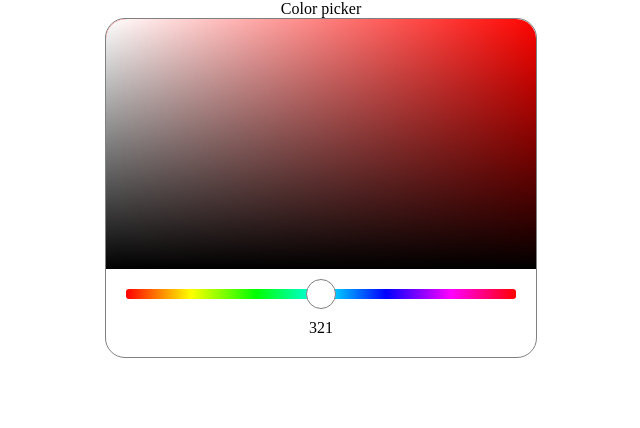
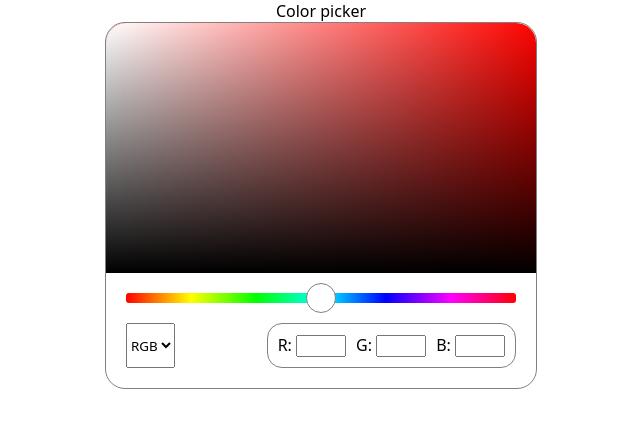
Before and after one commit to renans2/pickolor, a React (Vite) app: page / in a window 1280 px wide. Shown: the top 428 px of the page, without its empty margins (319-959 px from the left). Built offline with nearby package versions, Linux system fonts and the light colour scheme.

Commit message:
color mode and values selectors

```diff
--- /dev/null
+++ b/src/components/colorPicker/ColorModeAndValuesSelector.tsx
@@ -0,0 +1,41 @@
+import { useState } from "react";
+import styled from "styled-components";
+import type { ColorMode } from "../../types/ColorMode";
+import { HsvSelector, RgbSelector } from "./ValuesSelectors";
+
+export default function ColorModeAndValuesSelector() {
+  const [colorMode, setColorMode] = useState<ColorMode>("RGB");
+
+  return (
+    <S_Container>
+      <select
+        id="colorMode"
+        value={colorMode}
+        onChange={(e) => setColorMode(e.target.value as ColorMode)}
+      >
+        <option value="RGB">RGB</option>
+        <option value="HSV">HSV</option>
+      </select>
+
+      <S_ValuesSelectorContainer>
+        {colorMode === "RGB" && <RgbSelector />}
+        {colorMode === "HSV" && <HsvSelector />}
+      </S_ValuesSelectorContainer>
+    </S_Container>
+  );
+}
+
+const S_Container = styled.div`
+  width: 100%;
+  display: flex;
+  justify-content: space-between;
+`;
+
+const S_ValuesSelectorContainer = styled.div`
+  display: flex;
+  gap: 10px;
+  padding: 10px;
+  border-radius: 15px;
+
+  border: 1px solid gray;
+`;
--- a/src/components/colorPicker/ColorPickerOptions.tsx
+++ b/src/components/colorPicker/ColorPickerOptions.tsx
@@ -1,11 +1,12 @@
 import styled from "styled-components";
 import HueSlider from "./HueSlider";
+import ColorModeAndValuesSelector from "./ColorModeAndValuesSelector";
 
 export default function ColorPickerOptions() {
   return (
     <S_ColorPickerOptionsContainer>
       <HueSlider />
-      <span>321</span>
+      <ColorModeAndValuesSelector />
     </S_ColorPickerOptionsContainer>
   );
 }
--- /dev/null
+++ b/src/components/colorPicker/ValuesSelectors.tsx
@@ -0,0 +1,47 @@
+import styled from "styled-components";
+
+export function RgbSelector() {
+  return (
+    <>
+      <label htmlFor="r">
+        <span>R: </span>
+        <S_Input id="r" type="number" />
+      </label>
+
+      <label htmlFor="g">
+        <span>G: </span>
+        <S_Input id="g" type="number" />
+      </label>
+
+      <label htmlFor="b">
+        <span>B: </span>
+        <S_Input id="b" type="number" />
+      </label>
+    </>
+  );
+}
+
+export function HsvSelector() {
+  return (
+    <>
+      <label htmlFor="h">
+        <span>H: </span>
+        <S_Input id="h" type="number" />
+      </label>
+
+      <label htmlFor="s">
+        <span>S: </span>
+        <S_Input id="s" type="number" />
+      </label>
+
+      <label htmlFor="v">
+        <span>V: </span>
+        <S_Input id="v" type="number" />
+      </label>
+    </>
+  );
+}
+
+const S_Input = styled.input`
+  width: 50px;
+`;
--- a/src/index.css
+++ b/src/index.css
@@ -2,6 +2,7 @@
   margin: 0;
   padding: 0;
   box-sizing: border-box;
+  font-family: system-ui, -apple-system, BlinkMacSystemFont, 'Segoe UI', Roboto, Oxygen, Ubuntu, Cantarell, 'Open Sans', 'Helvetica Neue', sans-serif;
 }
 
 #root {
--- /dev/null
+++ b/src/types/ColorMode.ts
@@ -0,0 +1 @@
+export type ColorMode = "RGB" | "HSV";
```
